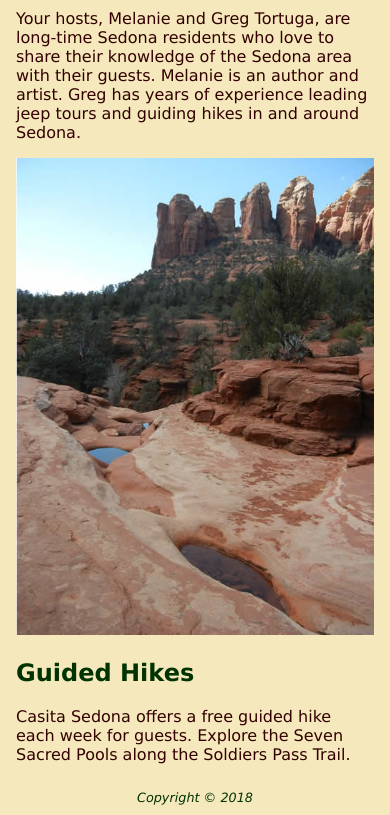
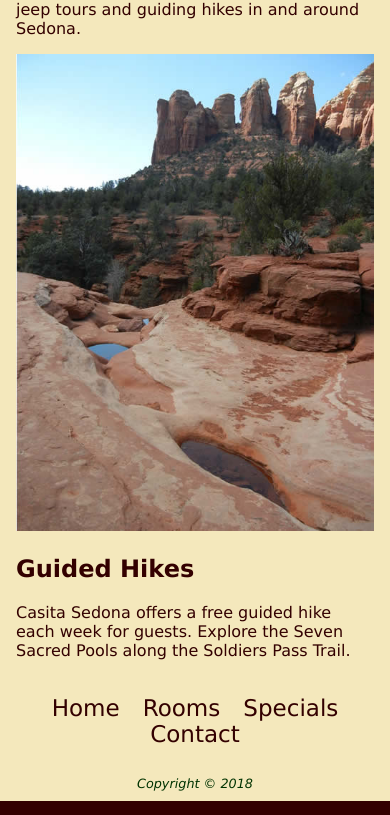
Before and after one commit to 44334-fa20/ch7inclassnotesflex-alewe333, a plain HTML site: page index.html in a window 390 px wide. Shown: the part 816-1631 px from the top of the page. Drawn offline with Linux system fonts and the light colour scheme.

Commit message:
Update index.html
Added flex layout

```diff
--- a/index.html
+++ b/index.html
@@ -14,7 +14,10 @@ header, h1, #wrapper{ margin-top: 0; }
 #wrapper {  background-color: #F4E8BC;
 	        width: 90%;
 			margin: auto;
-            color: #330000;
+            color: #330000;}
+
+#demo { display:flex;
+            flex-direction: row;}
 }
 h1, h2 { color: #003300; }
 header { background-image: url(header.jpg);
@@ -45,17 +48,25 @@ footer { text-align: center;
 		 color: #003300;
 		 padding: 2.5%;
 }
+    nav{ flex: 1;}
+    main{flex: 7;}
+    aside {flex: 2;}
 @media only screen and (max-width: 1024px) {
             body { margin: 0; padding: 0; }
             #wrapper { width: auto; margin: 0; }
 		    h1 { font-size: 200%; }
 			nav li { padding: 0 0.5em;
 				     font-size: 1.2em; 	}
+            #demo {flex-direction: column;}
+    nav ul {display: flex;
+            flex-direction: row;
+            justify-content: center;}
+}
+    @media only screen and (max-width: 768px) {
+        nav {order:1;}
+        nav ul{flex-wrap: wrap;}
+    }
 
-}
-@media only screen and (max-width: 768px) {
-
-}
 header, main, nav, footer, figure, figcaption { display: block; }
 </style>
 </head>
@@ -64,7 +75,7 @@ header, main, nav, footer, figure, figcaption { display: block; }
   <header>
     <h1>Casita Sedona</h1>
   </header>
-  <div>
+  <div id="demo">
   <nav>
     <ul>
 	 <li><a href="index.html">Home</a></li>
```
